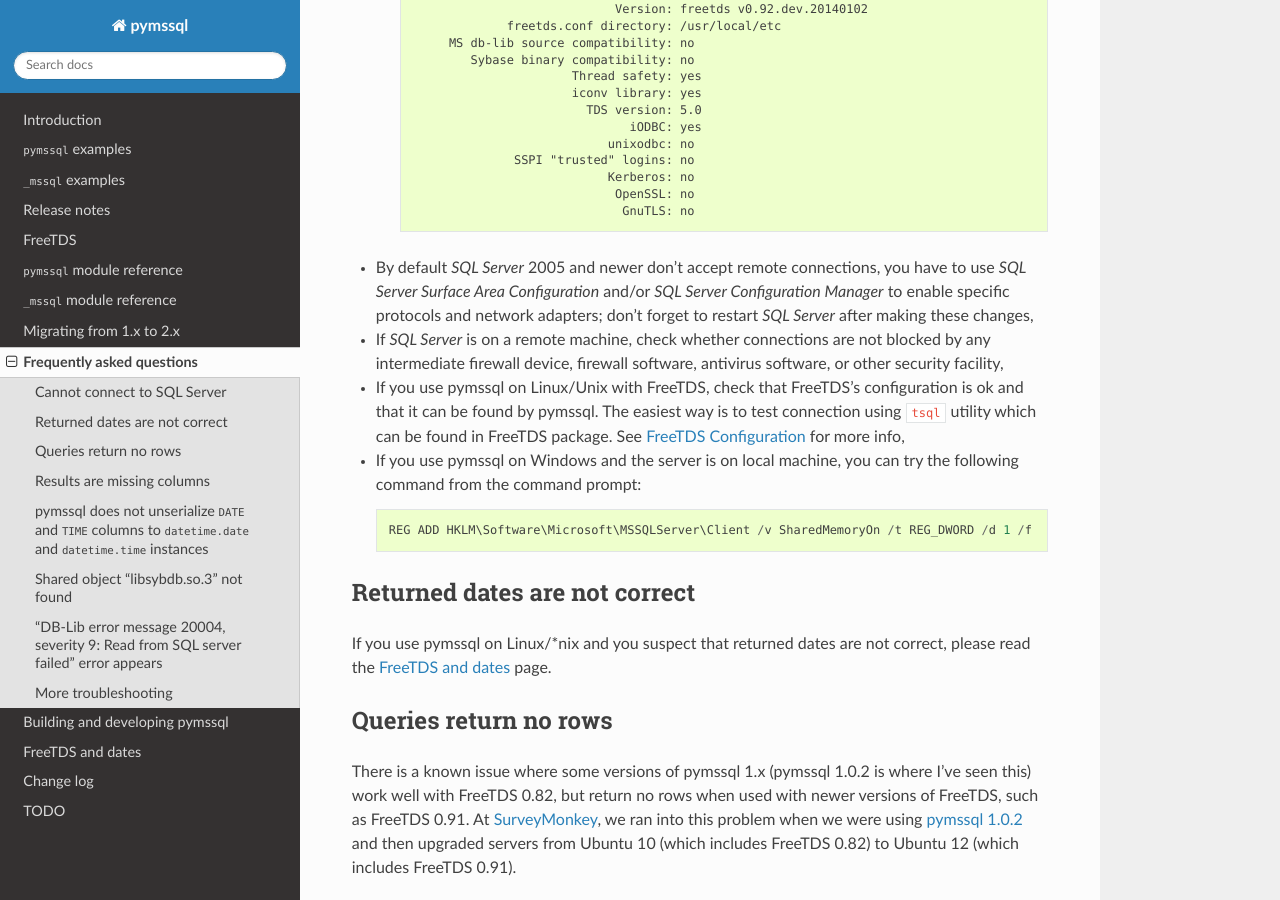
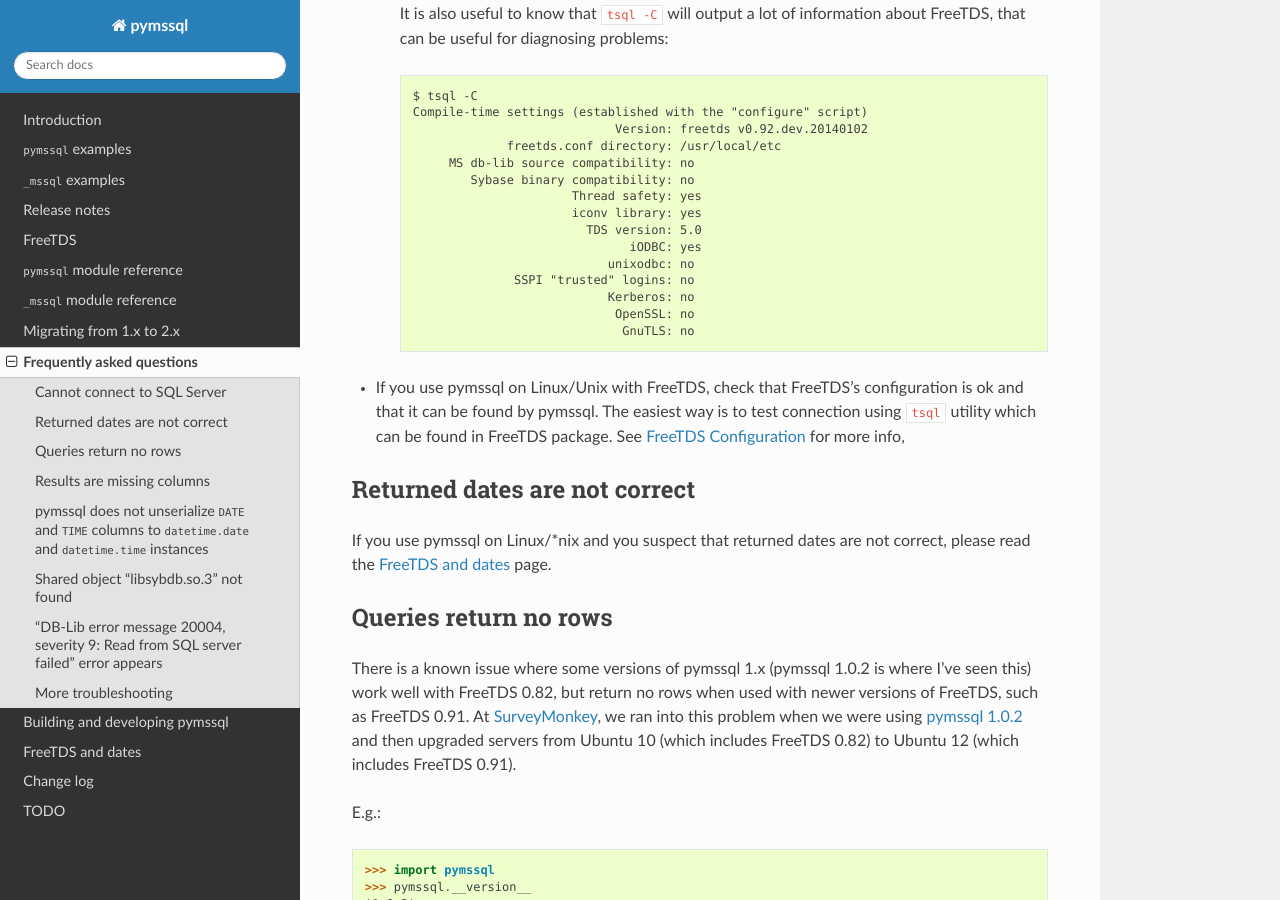
Before and after one commit to pymssql/pymssql, a Sphinx documentation site: the page built from docs/faq.rst, in a window 1280 px wide and 900 px high, scrolled down 2228 px. Built offline with Sphinx 7.4.7 and the Read the Docs theme 2.0.0, drawn with Linux system fonts in a browser that asks for light colours; some of the changed text lies outside the part shown.

Commit message:
docs: Update FAQ list
- Rorder connection problem-related entries from more general to more
  specific
- Remove advice from the times pymssql used MS DB-Library on Windows

```diff
--- a/docs/faq.rst
+++ b/docs/faq.rst
@@ -5,7 +5,17 @@
 Cannot connect to SQL Server
 ============================
 
-If your script can't connect to a *SQL Server* instance, try the following:
+If your Python program/script can't connect to a *SQL Server* instance, try the
+following:
+
+* By default *SQL Server* 2005 and newer don't accept remote connections, you
+  have to use *SQL Server Surface Area Configuration* and/or *SQL Server
+  Configuration Manager* to enable specific protocols and network adapters;
+  don't forget to restart *SQL Server* after making these changes,
+
+* If *SQL Server* is on a remote machine, check whether connections are not
+  blocked by any intermediate firewall device, firewall software, antivirus
+  software, or other security facility,
 
 * Check that you can connect with another tool.
 
@@ -118,24 +128,10 @@
                                     OpenSSL: no
                                      GnuTLS: no
 
-* By default *SQL Server* 2005 and newer don't accept remote connections, you
-  have to use *SQL Server Surface Area Configuration* and/or *SQL Server
-  Configuration Manager* to enable specific protocols and network adapters;
-  don't forget to restart *SQL Server* after making these changes,
-
-* If *SQL Server* is on a remote machine, check whether connections are not
-  blocked by any intermediate firewall device, firewall software, antivirus
-  software, or other security facility,
-
 * If you use pymssql on Linux/Unix with FreeTDS, check that FreeTDS's
   configuration is ok and that it can be found by pymssql. The easiest way is to
   test connection using ``tsql`` utility which can be found in FreeTDS package.
   See :doc:`FreeTDS Configuration </freetds>` for more info,
-
-* If you use pymssql on Windows and the server is on local machine, you can try
-  the following command from the command prompt::
-
-     REG ADD HKLM\Software\Microsoft\MSSQLServer\Client /v SharedMemoryOn /t REG_DWORD /d 1 /f
 
 Returned dates are not correct
 ==============================
```
